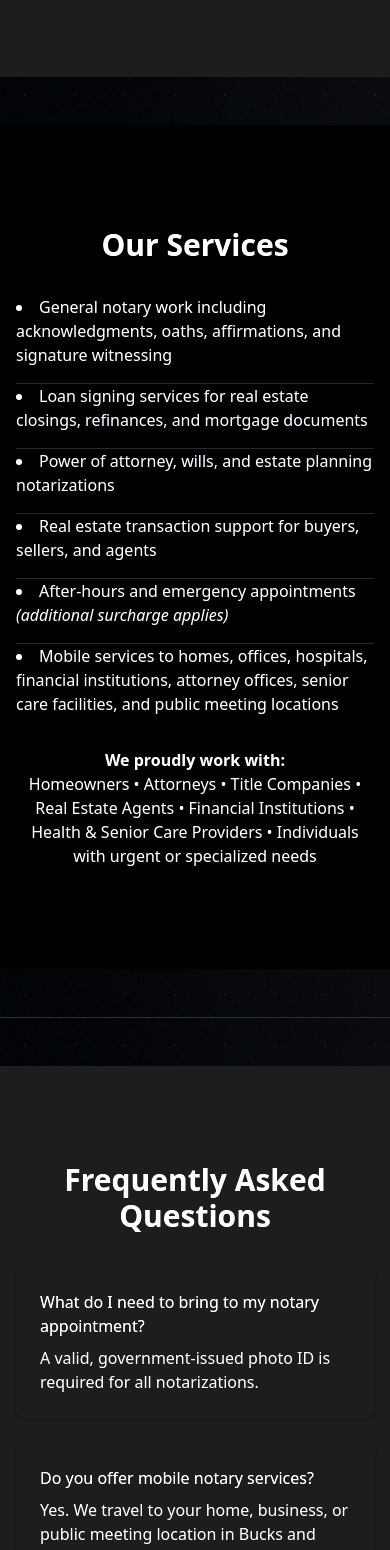
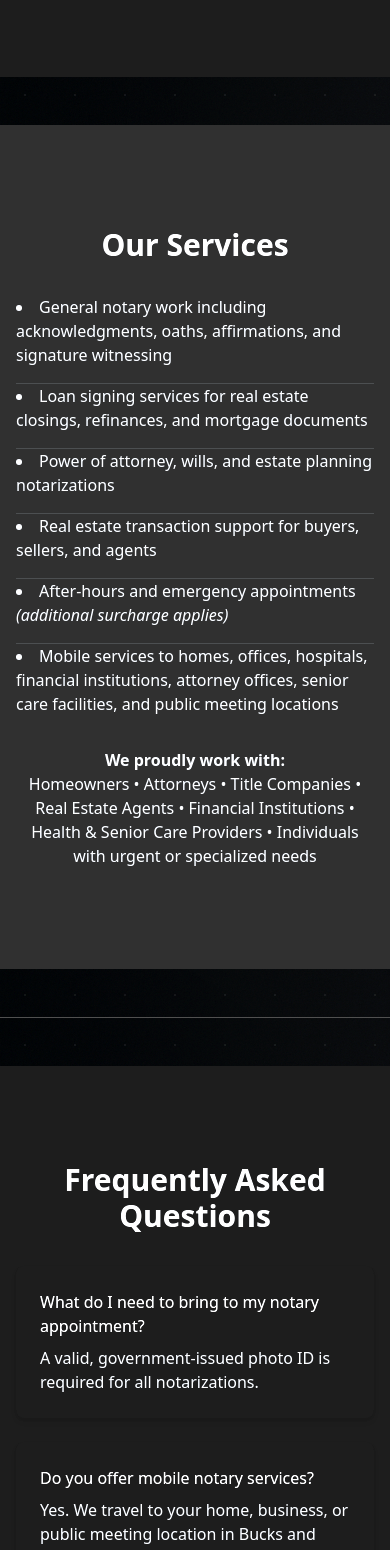
Before and after one commit to BikerViking/keystone-site, a React (Create React App) app: page / in a window 390 px wide. Shown: the part 1780-3330 px from the top of the page. Built offline with nearby package versions, Linux system fonts and the light colour scheme.

Commit message:
style: enhance mobile section separation

```diff
--- a/src/components/LandingHero.jsx
+++ b/src/components/LandingHero.jsx
@@ -108,7 +108,7 @@ export default function LandingHero() {
       <section
         id="services"
         aria-label="Services"
-        className="flex min-h-screen w-full flex-col items-center justify-center bg-black px-4 py-24 text-gray-200 sm:px-6 sm:py-32 lg:px-8"
+        className="flex min-h-screen w-full flex-col items-center justify-center bg-neutral-800 px-4 py-24 text-gray-200 sm:px-6 sm:py-32 lg:px-8"
       >
         <div className="mx-auto w-full max-w-screen-lg">
           <h2 className="mb-8 text-center text-3xl font-bold sm:mb-12">
@@ -155,7 +155,7 @@ export default function LandingHero() {
     {/* Mobile separator between Services and FAQ */}
     <hr
       aria-hidden="true"
-      className="border-neutral-800 sm:hidden"
+      className="border-neutral-700 sm:hidden"
     />
 
       {/* FAQ Section */}
@@ -220,14 +220,14 @@ export default function LandingHero() {
     {/* Mobile separator between FAQ and Contact */}
     <hr
       aria-hidden="true"
-      className="border-neutral-800 sm:hidden"
+      className="border-neutral-700 sm:hidden"
     />
 
       {/* Contact Section */}
       <section
         id="contact"
         aria-label="Contact"
-        className="flex min-h-screen w-full flex-col items-center justify-center bg-black px-4 py-24 text-gray-200 sm:px-6 sm:py-32 lg:px-8"
+        className="flex min-h-screen w-full flex-col items-center justify-center bg-neutral-800 px-4 py-24 text-gray-200 sm:px-6 sm:py-32 lg:px-8"
       >
         <div className="mx-auto w-full max-w-screen-lg">
           <h2 className="mb-8 text-center text-3xl font-bold sm:mb-12">
```
